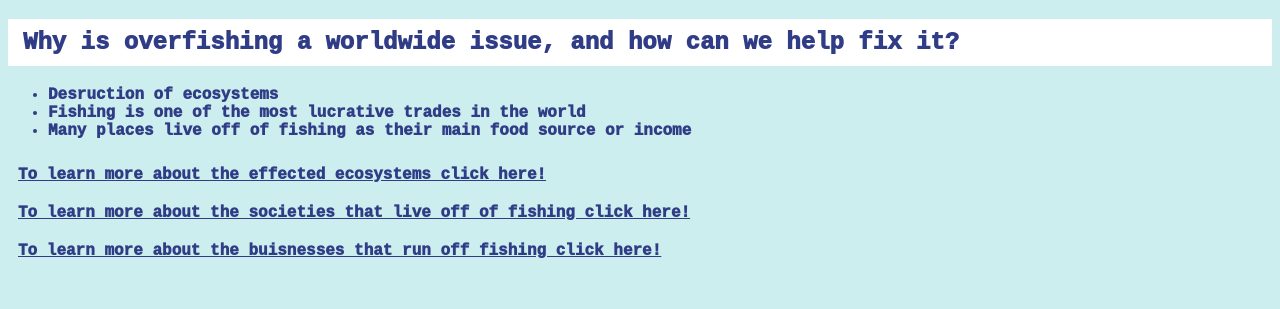
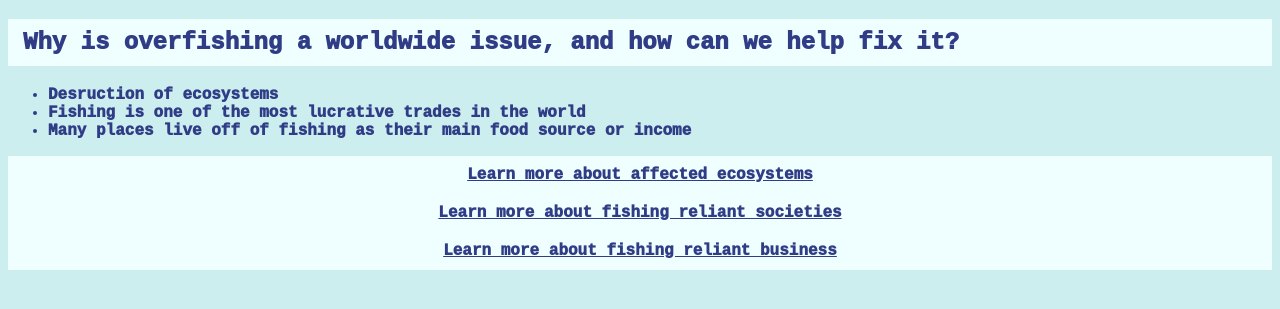
Before and after one commit to Brneuman27/Team-Repo, a plain HTML site: page index.html in a window 1280 px wide. Shown: the part 61-370 px from the top of the page. Drawn offline with Linux system fonts and the light colour scheme.

Commit message:
Minor visual changes, navbar flexbox

```diff
--- a/index.css
+++ b/index.css
@@ -1,17 +1,29 @@
+body {
+    background:#cceeef;
+}
+
 * {
-    background:#cceeef;
+
     color:#303d86;
     font-family: 'Courier New', Courier, monospace;
     font-weight:1000;
 }
 
 .titlebar{
-    background:white;
+    background:#efffff;
     padding:10px 15px 10px 15px;
     display:flex;
 
 }
 
-.link {
+.navlink {
     padding: 10px;
 }
+
+.navbank {
+    background:#efffff;
+
+    display:flex;
+    flex-flow:column;
+    align-items:center;
+}
--- a/index.html
+++ b/index.html
@@ -18,14 +18,16 @@
         <li>Many places live off of fishing as their main food source or income</li>
     </ul>
     <!-- Turn these into links for the sperate pages-->
-    <div class="link">
-        <a href="Eco.html">To learn more about the effected ecosystems click here!</a>
-    </div>
-    <div class="link">
-        <a href="Society.html">To learn more about the societies that live off of fishing click here!</a>
-    </div>
-    <div class="link">
-        <a href="Buisnesses.html">To learn more about the buisnesses that run off fishing click here!</a>
+    <div class="navbank">
+        <div class="navlink">
+            <a href="Eco.html">Learn more about affected ecosystems</a>
+        </div>
+        <div class="navlink">
+            <a href="Society.html">Learn more about fishing reliant societies</a>
+        </div>
+        <div class="navlink">
+            <a href="Buisnesses.html">Learn more about fishing reliant business</a>
+        </div>
     </div>
 </body>
 
```
